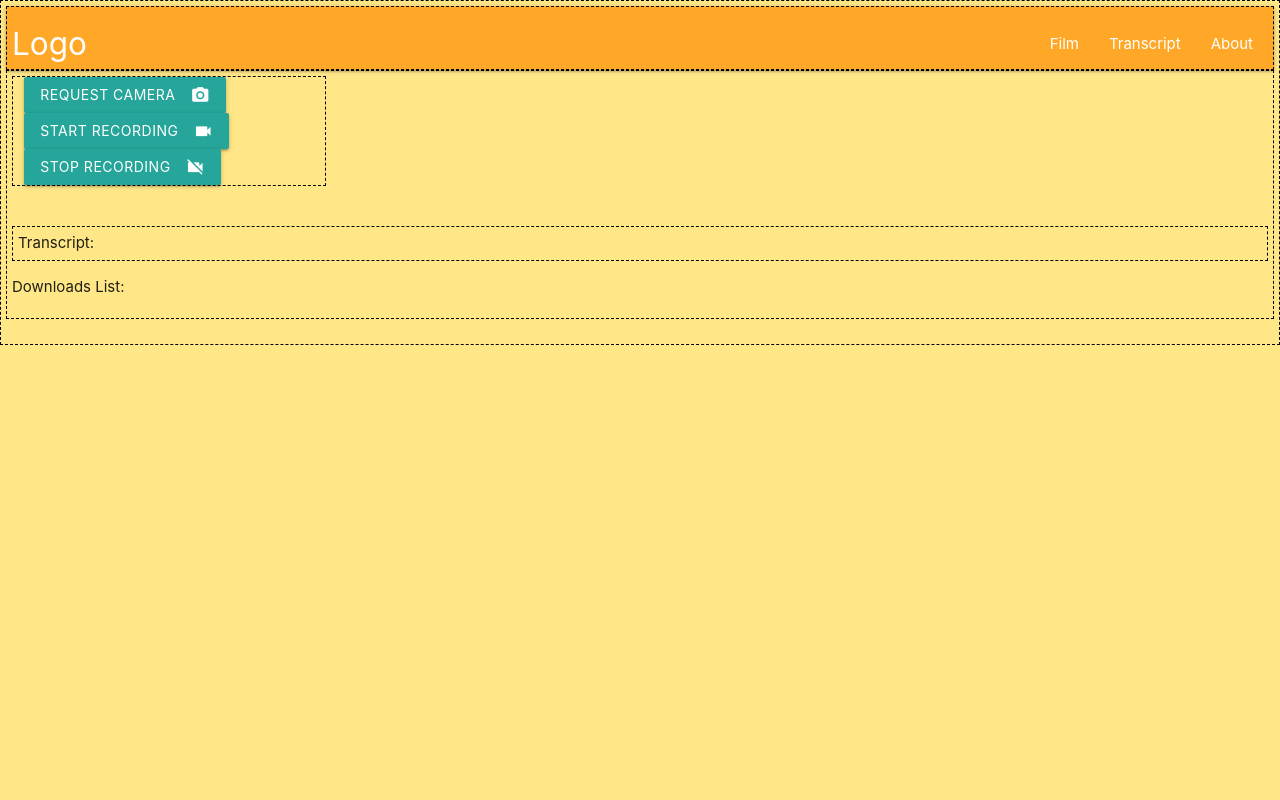
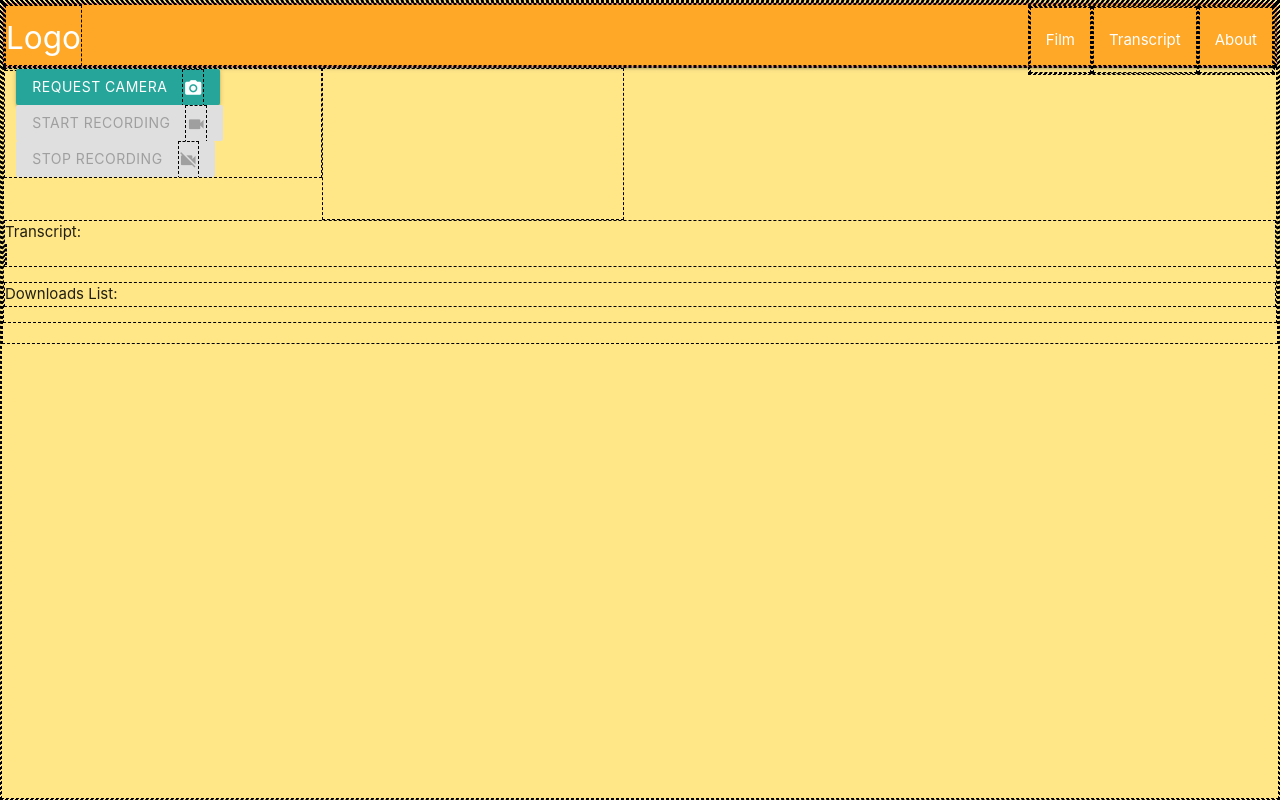
Before and after one commit to intermezzio/pennappsxx-lip-reading, a Flask app: page / in a window 1280 px wide. Run offline with Flask 2, Linux system fonts and the light colour scheme.

Commit message:
Added more button styling

```diff
--- a/Server/templates/flask.css
+++ b/Server/templates/flask.css
@@ -1,20 +1,3 @@
 /*
  *
  */
-
-body {
-	background-color: #FFCC0077;
-}
-
-div {
-	padding: 5px;
-	border: 1px black dashed;
-}
-
-#video-buttons {
-
-}
-
-a .btn {
-	margin: 10px;
-}
--- a/Server/templates/flask.html
+++ b/Server/templates/flask.html
@@ -5,7 +5,23 @@
 <link rel="stylesheet" href="https://cdnjs.cloudflare.com/ajax/libs/materialize/1.0.0/css/materialize.min.css">
 <link href="https://fonts.googleapis.com/icon?family=Material+Icons" rel="stylesheet">
 <!-- Regular CSS -->
-<link rel="stylesheet" type="text/css" href="flask.css">
+<style type="text/css">
+  * {
+    border: 1px black dashed;
+  }
+  body {
+    background-color: #FFCC0077;
+  }
+
+  #video-buttons {
+
+  }
+
+  a .btn {
+    padding: 10px;
+    margin: 10px;
+  }
+</style>
 </head>
 <body>
 
@@ -25,8 +41,8 @@
     <button hidden type="submit" id = "go"></button>
     <div class="col s3" id="video-buttons">
       <a class="waves-effect waves-light btn" id='request'>Request Camera<i class="material-icons right">camera_alt</i></a>
-      <a class="waves-effect waves-light btn" id='start' onclick='startRecording()'>Start Recording<i class="material-icons right">videocam</i></a>
-      <a class="waves-effect waves-light btn" id='stop' onclick='stopRecording()' hidden>Stop Recording<i class="material-icons right">videocam_off</i></a>
+      <a class="waves-effect waves-light btn disabled" id='start' onclick='startRecording()'>Start Recording<i class="material-icons right">videocam</i></a>
+      <a class="waves-effect waves-light btn disabled" id='stop' onclick='stopRecording()' hidden>Stop Recording<i class="material-icons right">videocam_off</i></a>
     </div>
     <!--   <button id='start' class='btn' onclick = "startRecording()">
       Start Recording <i class="material-icons right">videocam</i>
```
